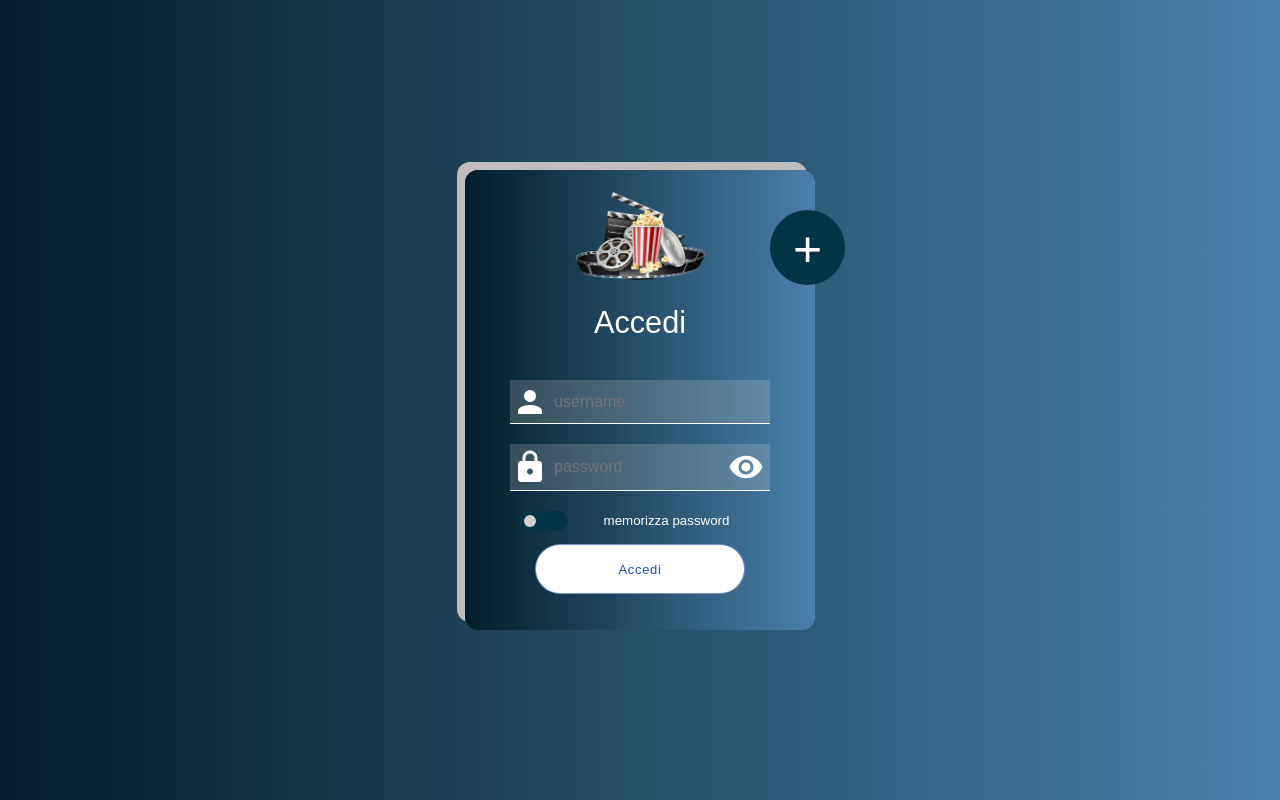
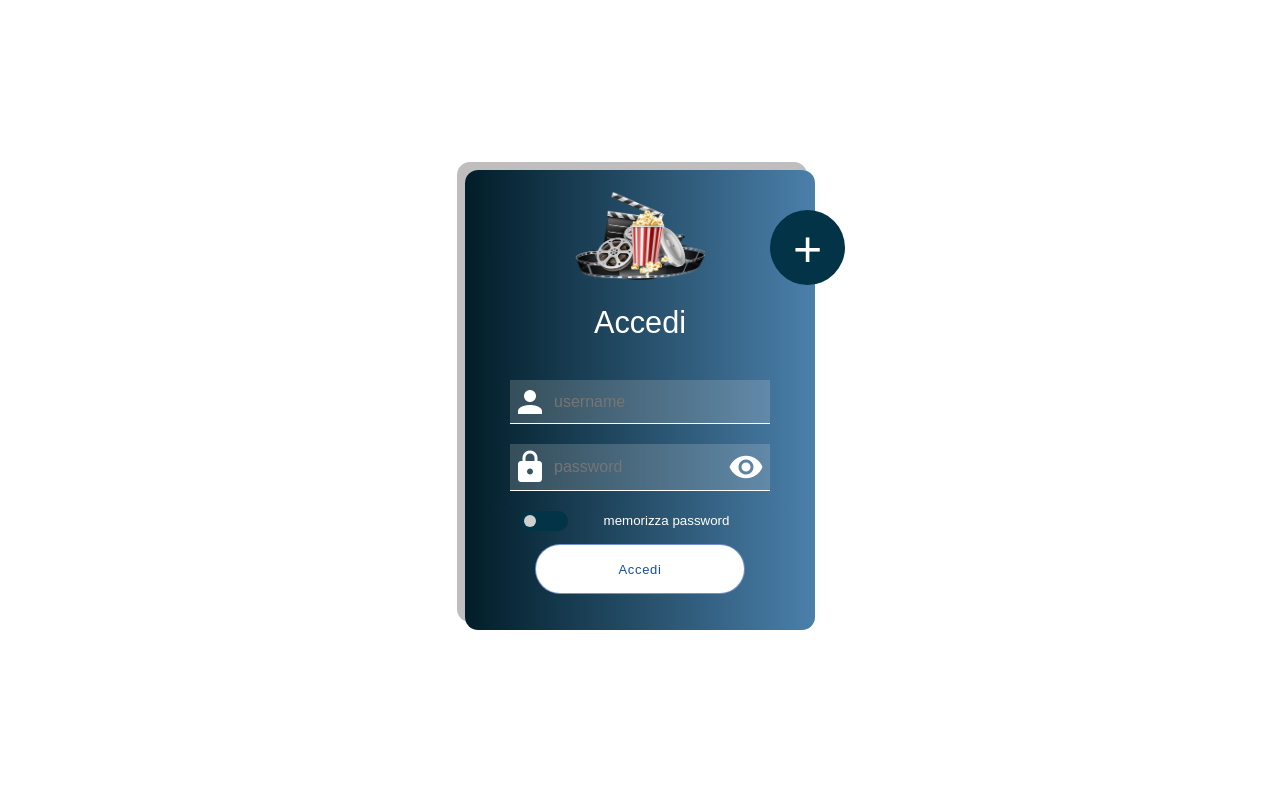
Before and after one commit to LukeSkywa/ProgrammersCreed, an Angular app: page /login in a window 1280 px wide. Built offline with nearby package versions, Linux system fonts and the light colour scheme; data requests are answered from the project's data file.

Commit message:
background login e registrati

```diff
--- a/src/app/components/login/login.component.scss
+++ b/src/app/components/login/login.component.scss
@@ -4,6 +4,8 @@
     justify-content: center;
     text-align: center;
     min-height: 427px;
+    background-color: white;
+    height: 100%;
 }
 
 .loginForm {
--- a/src/app/components/register/register.component.scss
+++ b/src/app/components/register/register.component.scss
@@ -3,6 +3,8 @@
     align-self: center;
     justify-content: center;
     text-align: center;
+    background-color: white;
+    height: 100%;
 }
 
 .loginForm {
```
